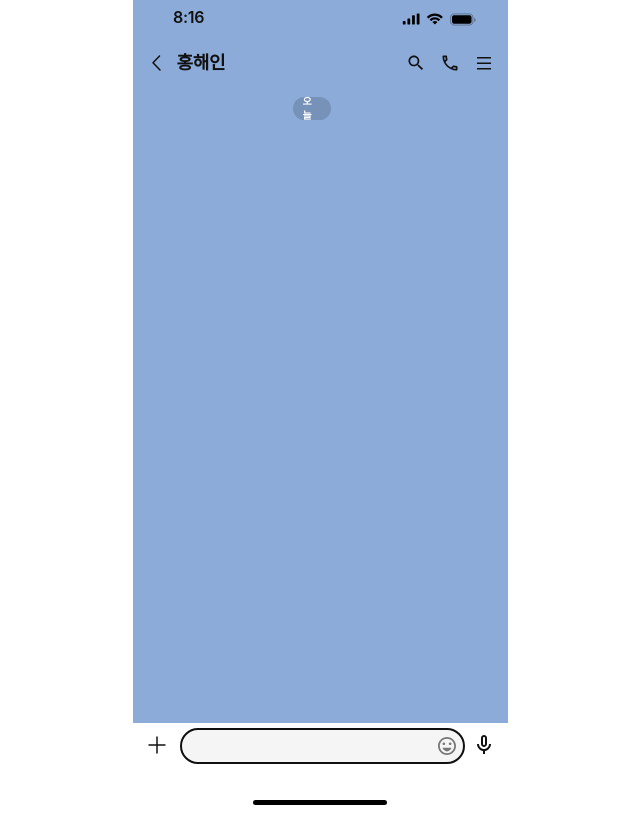
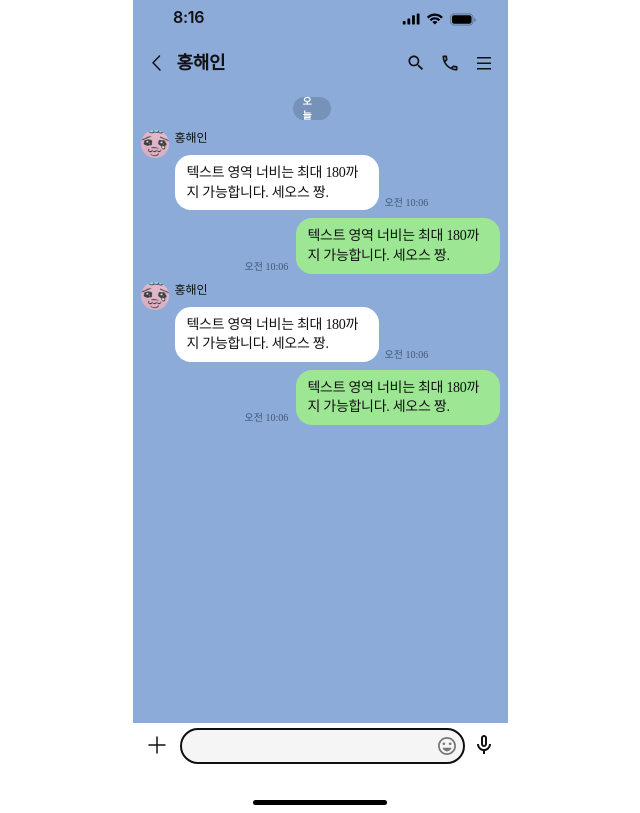
Before and after one commit to CEOS-Developers/react-messenger-19th, a React (Create React App) app: page /chatsDetail/1 in a window 1280 px wide. Shown: the whole page, without its empty margins (320-960 px from the left). Built offline with nearby package versions, Linux system fonts and the light colour scheme.

Commit message:
[ feat ] chatsDetailPage에서 불러올 데이터 스프레드

```diff
--- a/src/components/chatsDetailPage/BoxLayout.tsx
+++ b/src/components/chatsDetailPage/BoxLayout.tsx
@@ -1,15 +1,16 @@
 import styled from 'styled-components';
 import { flexCenter } from '../../styles/GlobalStyle';
 import userData from '../../assets/data/userData.json';
+import chatData from '../../assets/data/chatData.json';
 import { useRecoilValue } from 'recoil';
-import { userIdState } from '../../recoil/atom';
+import { chatsState, userIdState } from '../../recoil/atom';
 import RcvrBox from './RcvrBox';
 import SenderBox from './SenderBox';
 import { ChatType } from '../../types/types';
 
 export default function BoxLayout() {
   const userId = useRecoilValue(userIdState);
-  const chatData = JSON.parse(localStorage.getItem('chats') || '[]');
+  const chats = useRecoilValue(chatsState);
 
   // const scrollEndRef = useRef<HTMLDivElement>(null);
 
@@ -21,7 +22,7 @@ export default function BoxLayout() {
     <Wrapper>
       <Date>오늘</Date>
       <Layout>
-        {chatData.data?.map((chat: ChatType) => {
+        {[...chatData.data, ...chats].map((chat: ChatType) => {
           const { id, details } = chat;
           const user = userData.data.find((user) => user.id === userId);
           if (!user) return null; //user undefined 타입스크립트 에러 때문에
```
